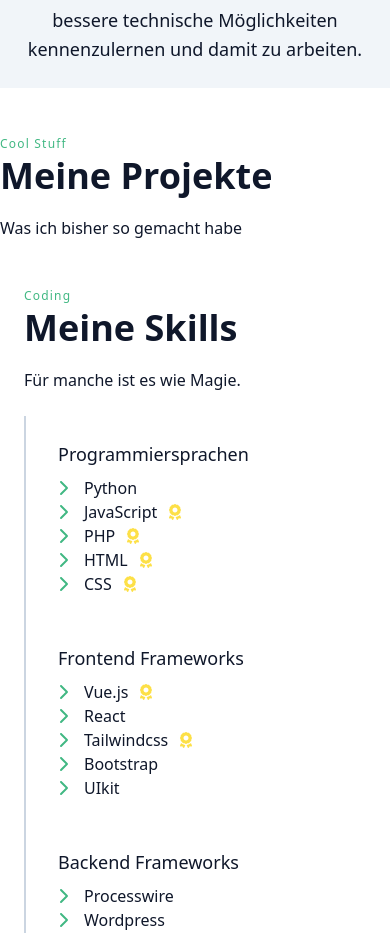
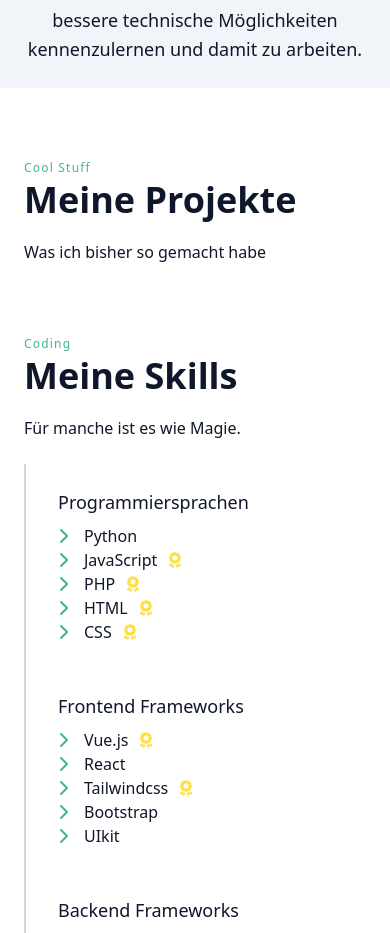
Before and after one commit to theravenstone/v1.janikrabenstein.de, a Vue app in the folder raven-frontend/: page / in a window 390 px wide. Shown: the part 1100-2033 px from the top of the page. Built offline with nearby package versions, Linux system fonts and the light colour scheme; no server answers.

Commit message:
anpassungen für mobile

```diff
--- a/raven-frontend/src/components/Hero.vue
+++ b/raven-frontend/src/components/Hero.vue
@@ -1,5 +1,5 @@
 <template>
-  <section class="container mx-auto p-6 md:h-screen flex">
+  <section class="container mx-auto p-6 lg:h-screen flex">
     <div class="text-center m-auto">
       <h1 class="font-bold text-5xl lg:text-8xl md:text-7xl mb-6">Heyy, ich bin<br />
         <span class="text-primary">Janik Rabenstein</span>
@@ -8,7 +8,7 @@
       <p class="font-mono text-xl mb-6">Webentwickler aus dem Landkreis Bayreuth <span
           class="animate-wiggle mb-6 inline-block">👋</span></p>
     </div>
-    <div class="hidden md:block">
+    <div class="hidden lg:block">
       <i id="triangle" class="fa-brands fa-js-square text-primary absolute w-24 h-24"></i>
       <i id="square" class="fa-brands fa-python text-primary absolute animate-rotate360 -right-24 w-64 h-64"></i>
       <i id="circle" class="fa-brands fa-php text-primary absolute w-24 h-24 bottom-3/4 left-1/3 animate-movecircle"></i>
--- a/raven-frontend/src/components/Navbar.vue
+++ b/raven-frontend/src/components/Navbar.vue
@@ -1,6 +1,6 @@
 <template>
 
-  <header class="w-full p-6 md:fixed top-0 bg-white dark:bg-slate-900 shadow transition duration-300 z-50">
+  <header class="w-full p-6 lg:fixed top-0 bg-white dark:bg-slate-900 shadow transition duration-300 z-50">
     <div class="container mx-auto">
       <div class="flex flex-wrap flex-col md:flex-row items-center">
         <router-link to="/" class="flex title-font font-medium items-center mb-4 md:mb-0">
--- a/raven-frontend/src/components/Projects.vue
+++ b/raven-frontend/src/components/Projects.vue
@@ -1,5 +1,5 @@
 <template>
-  <section class="container mx-auto">
+  <section class="container mx-auto p-6">
       <div class="flex flex-col sm:text-center w-full mb-6 sm:mb-12">
       <span class="text-xs text-primary tracking-widest font-medium mb-1">Cool Stuff</span>
       <h2 class="font-bold text-4xl mb-5">Meine Projekte</h2>
```
